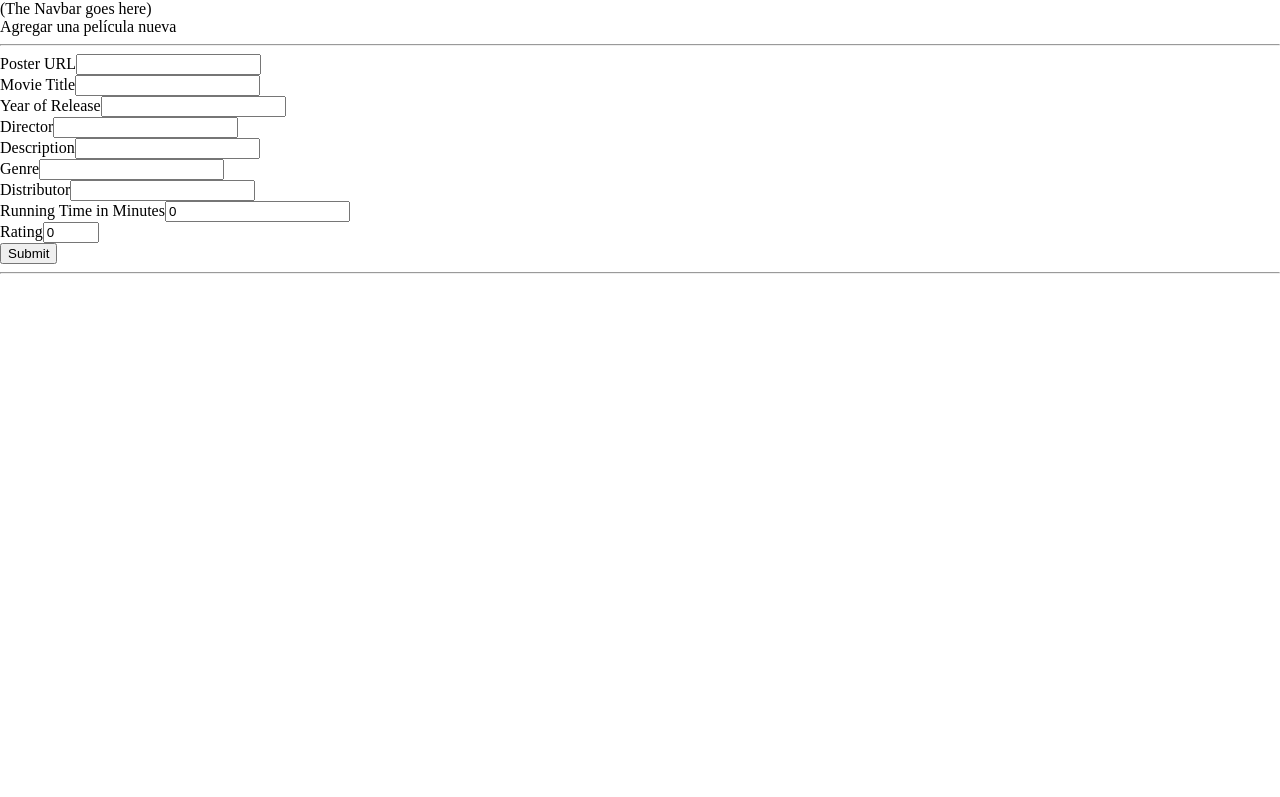
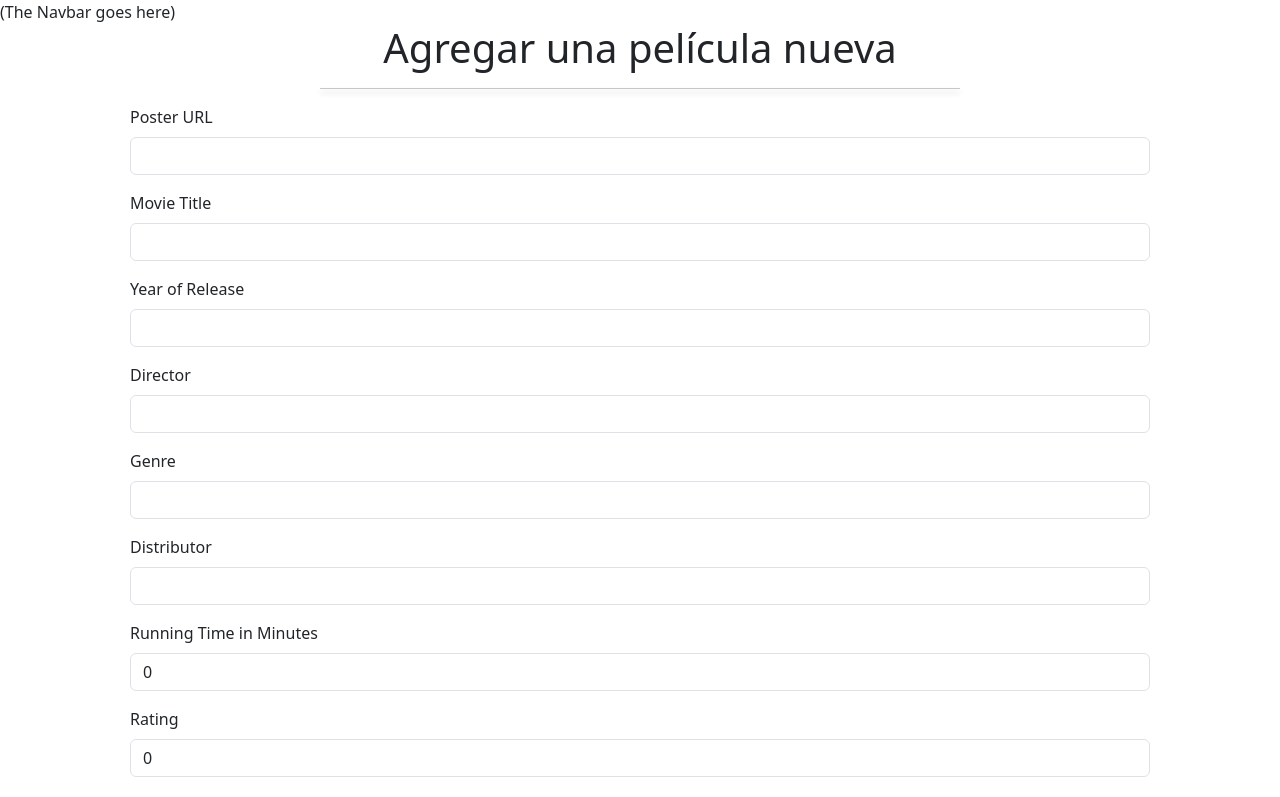
Before and after one commit to tyrmund/movies-react-project, a React (Vite) app: page /movies/new in a window 1280 px wide. Shown: the top 797 px of the page. Built offline with nearby package versions, Linux system fonts and the light colour scheme.

Commit message:
added movie list, create, edit

```diff
--- a/package.json
+++ b/package.json
@@ -11,7 +11,9 @@
   },
   "dependencies": {
     "axios": "^1.6.8",
+    "bootstrap": "^5.3.3",
     "react": "^18.2.0",
+    "react-bootstrap": "^2.10.2",
     "react-dom": "^18.2.0",
     "react-router-dom": "^6.23.0"
   },
--- a/src/App.jsx
+++ b/src/App.jsx
@@ -1,5 +1,6 @@
 import './App.css'
 import { Routes, Route } from 'react-router-dom'
+import 'bootstrap/dist/css/bootstrap.min.css'
 import NavBar from './components/NavBar/NavBar'
 import HomePage from './pages/HomePage/HomePage'
 import AboutPage from './pages/AboutPage/AboutPage'
--- a/src/components/MovieCard/MovieCard.jsx
+++ b/src/components/MovieCard/MovieCard.jsx
@@ -1,16 +1,33 @@
+function MovieCard({ id, title, image, director, rating }) {
 
-
-
-function MovieCard({ id, title, image, description }) {
-
-
+    let ratingColor = ''
+    if (rating > 8.5) ratingColor = 'bg-success'
+    else if (rating > 7) ratingColor = 'bg-info'
+    else if (rating > 4) ratingColor = 'bg-warning'
+    else ratingColor = 'bg-danger'
 
     return (
-        <div className="MovieCard">
-            <img src={image} alt={title} />
-            <h1>{title}</h1>
-            <p>{description}</p>
-
+        <div className="MovieCard mt-5">
+            <img
+                src={image}
+                alt={title}
+                className="w-100 h-auto mx-auto d-block"
+                style={{ maxHeight: '400px' }} />
+            <div className="MovieCardInfo">
+                <h1 className="text-center mt-3 mb-3 fs-3">{title}</h1>
+                <p className="text-center fs-6"><b>Director:</b> {director}</p>
+                <p
+                    className={`text-center fs-6 rounded ${ratingColor}`}
+                    style={{
+                        color: 'white',
+                        display: 'inline-block',
+                        padding: '3px',
+                        width: '100px',
+                        marginLeft: 'calc(50% - 50px)'
+                    }}>
+                    <b>Rating:</b> {rating}
+                </p>
+            </div>
         </div>
     )
 
--- a/src/components/MovieNewForm/MovieNewForm.jsx
+++ b/src/components/MovieNewForm/MovieNewForm.jsx
@@ -1,8 +1,15 @@
 import { useState } from "react"
+import { Container } from "react-bootstrap"
+import axios from "axios"
+import { useNavigate } from "react-router-dom"
 
-function MovieForm() {
+const API_URL = "http://localhost:5000"
 
-    const [movieForm, setMovieForm] = useState({
+function MovieNewForm() {
+
+    const navigate = useNavigate()
+
+    const [newMovie, setNewMovie] = useState({
         image: '',
         title: '',
         releaseYear: '',
@@ -16,91 +23,125 @@ function MovieForm() {
         rating: 0
     })
 
-    const handleMovieFormChange = (event) => {
+    const handleMovieNewFormChange = (event) => {
         const { value, name } = event.target
-        setMovieForm({ ...movieForm, [name]: value })
+        setNewMovie({ ...newMovie, [name]: value })
     }
 
     const handleMovieSubmit = (event) => {
         event.preventDefault()
-        alert(`Creando ${movieForm.title}!`)
+        axios
+            .post(`${API_URL}/movies`, newMovie)
+            .then(() => {
+                alert(`Creando ${newMovie.title}!`)
+                navigate('/')
+            })
+            .catch(err => console.log(err))
     }
 
     return (
-        <div className="MovieForm">
-            <hr />
-            <form onSubmit={handleMovieSubmit}>
-                <label>Poster URL</label>
+        <div className="MovieNewForm mb-5">
+            <Container className="w-70 h-70 d-block mx-auto">
+                <form className="mx-5" onSubmit={handleMovieSubmit}>
+                    <div className="mb-3">
+                        <label className="form-label">Poster URL</label>
                         <input
+                            className="form-control"
                             type="text"
                             name="image"
-                    value={movieForm.image}
-                    onChange={handleMovieFormChange} />
-                <br />
-                <label>Movie Title</label>
+                            value={newMovie.image}
+                            onChange={handleMovieNewFormChange} />
+                    </div>
+
+                    <div className="mb-3">
+                        <label className="form-label">Movie Title</label>
                         <input
+                            className="form-control"
                             type="text"
                             name="title"
-                    value={movieForm.title}
-                    onChange={handleMovieFormChange} />
-                <br />
-                <label>Year of Release</label>
+                            value={newMovie.title}
+                            onChange={handleMovieNewFormChange} />
+                    </div>
+
+                    <div className="mb-3">
+                        <label className="form-label">Year of Release</label>
                         <input
+                            className="form-control"
                             type="text"
                             name="releaseYear"
-                    value={movieForm.releaseYear}
-                    onChange={handleMovieFormChange} />
-                <br />
-                <label>Director</label>
+                            value={newMovie.releaseYear}
+                            onChange={handleMovieNewFormChange} />
+                    </div>
+
+                    <div className="mb-3">
+                        <label className="form-label">Director</label>
                         <input
+                            className="form-control"
                             type="text"
                             name="director"
-                    value={movieForm.director}
-                    onChange={handleMovieFormChange} />
-                <br />
-                <label>Description</label>
+                            value={newMovie.director}
+                            onChange={handleMovieNewFormChange} />
+                    </div>
+
+                    <div className="mb-3">
+                        <label className="form-label">Genre</label>
                         <input
-                    type="text"
-                    name="description"
-                    value={movieForm.description}
-                    onChange={handleMovieFormChange} />
-                <br />
-                <label>Genre</label>
-                <input
+                            className="form-control"
                             type="text"
                             name="genre"
-                    value={movieForm.genre}
-                    onChange={handleMovieFormChange} />
-                <br />
-                <label>Distributor</label>
+                            value={newMovie.genre}
+                            onChange={handleMovieNewFormChange} />
+                    </div>
+
+                    <div className="mb-3">
+                        <label className="form-label">Distributor</label>
                         <input
+                            className="form-control"
                             type="text"
                             name="distributor"
-                    value={movieForm.distributor}
-                    onChange={handleMovieFormChange} />
-                <br />
-                <label>Running Time in Minutes</label>
+                            value={newMovie.distributor}
+                            onChange={handleMovieNewFormChange} />
+                    </div>
+
+                    <div className="mb-3">
+                        <label className="form-label">Running Time in Minutes</label>
                         <input
+                            className="form-control"
                             type="number"
                             name="runningTime"
-                    value={movieForm.runningTime}
-                    onChange={handleMovieFormChange} />
-                <br />
-                <label>Rating</label>
+                            value={newMovie.runningTime}
+                            onChange={handleMovieNewFormChange} />
+                    </div>
+
+                    <div className="mb-3">
+                        <label className="form-label">Rating</label>
                         <input
+                            className="form-control"
                             type="number"
                             min={0}
                             max={10}
                             name="rating"
-                    value={movieForm.rating}
-                    onChange={handleMovieFormChange} />
-                <br />
-                <input type="submit" />
+                            value={newMovie.rating}
+                            onChange={handleMovieNewFormChange} />
+                    </div>
+
+                    <div className="mb-3">
+                        <label className="form-label">Description</label>
+                        <textarea
+                            className="form-control"
+                            type="text"
+                            name="description"
+                            rows='5'
+                            value={newMovie.description}
+                            onChange={handleMovieNewFormChange} />
+                    </div>
+
+                    <input className="mx-auto d-block btn btn-primary" type="submit" />
                 </form>
-            <hr />
+            </Container>
         </div>
     )
 
 }
 
-export default MovieForm
+export default MovieNewForm
--- a/src/components/MoviesList/MoviesList.jsx
+++ b/src/components/MoviesList/MoviesList.jsx
@@ -1,6 +1,7 @@
 import axios from "axios"
 import { Link } from "react-router-dom"
 import { useEffect, useState } from "react"
+import { Container, Row, Col } from "react-bootstrap"
 import MovieCard from "../MovieCard/MovieCard"
 
 const API_URL = "http://localhost:5000"
@@ -20,15 +21,35 @@ function MoviesList() {
             .catch(err => console.log(err))
     }
 
+    const deleteMovie = (id) => {
+        axios
+            .delete(`${API_URL}/movies/${id}`)
+            .then(loadAllMovies())
+            .catch(err => console.log(err))
+    }
+
     return (
         <div className='MoviesList'>
-
-            {
-                movies.map((movie) =>
-                    <Link to={`/movies/${movie.id}`}>
-                        <MovieCard key={movie.id} {...movie} />
-                    </Link>
-                )}
+            <Container>
+                <Row className="justify-content-center">
+                    {movies.map((movie) =>
+                        <Col key={movie.id} md={4} className="shadow-lg p-3 bg-white rounded m-3">
+                            <Link
+                                style={{ textDecoration: 'none', color: 'black' }}
+                                to={`/movies/${movie.id}`}
+                            >
+                                <MovieCard {...movie} />
+                            </Link>
+                            <button
+                                type="button"
+                                className="mx-auto d-block btn bg-dark btn-outline-danger"
+                                onClick={() => deleteMovie(movie.id)}>
+                                Delete Movie
+                            </button>
+                        </Col>
+                    )}
+                </Row>
+            </Container>
         </div>
     )
 }
--- a/src/pages/HomePage/HomePage.jsx
+++ b/src/pages/HomePage/HomePage.jsx
@@ -1,8 +1,44 @@
+import { Container } from 'react-bootstrap';
+import axios from 'axios';
+import { useEffect, useState } from 'react';
+
+const API_URL = 'http://localhost:5000'
+
 function HomePage() {
 
+    const [poster, setPoster] = useState('')
+
+    useEffect(() => {
+        loadRandomPoster()
+    }, [])
+
+    const loadRandomPoster = () => {
+        axios
+            .get(`${API_URL}/movies`)
+            .then(({ data }) => setPoster(data[Math.floor(Math.random() * data.length)].image))
+            .catch(err => console.log(err))
+    }
+
     return (
-        <div className="HomePage">
-            Testing Home!
+        <div className="HomePage bg-light">
+            <Container className='mt-5 mx-auto'>
+                <h1 className='text-center mt-5'>Bienvenido a Ironbuster</h1>
+                <h2
+                    className='text-center mt-5'
+                    style={{ fontSize: '15px', fontStyle: 'italic' }}
+                >La colección de películas más grande de Ironhack Matadero
+                </h2>
+                <div className='shadow-lg p-3 mb-5 bg-white rounded'>
+                    <img
+                        src={poster}
+                        alt="random-poster"
+                        className="rounded mx-auto d-block w-50 h-50 mt-5"
+                    />
+                    <p className='text-center font-italic mt-3'>
+                        Actualmente disponible en nuestro catálogo
+                    </p>
+                </div>
+            </Container>
         </div>
     )
 
--- a/src/pages/MovieNewPage/MovieNewPage.jsx
+++ b/src/pages/MovieNewPage/MovieNewPage.jsx
@@ -4,7 +4,8 @@ function MovieNewPage() {
 
     return (
         <div className="MovieNewPage">
-            Agregar una película nueva
+            <h1 className="text-center">Agregar una película nueva</h1>
+            <hr className="mx-auto d-block w-50" style={{ boxShadow: '0 4px 6px rgba(0, 0, 0, 10)' }} />
             <MovieNewForm />
         </div>
     )
--- a/src/pages/MoviesListPage/MoviesListPage.jsx
+++ b/src/pages/MoviesListPage/MoviesListPage.jsx
@@ -4,8 +4,8 @@ function MoviesListPage() {
 
     return (
         <div className="MoviesListPage">
-            <h1>Listado de peliculas</h1>
-            <hr />
+            <h1 className="text-center">Nuestra colección</h1>
+            <hr className="mx-auto d-block w-50" style={{ boxShadow: '0 4px 6px rgba(0, 0, 0, 10)' }} />
             <MoviesList />
         </div >
     )
```
Also changed, not shown: src/components/MovieEditForm/MovieEditForm.jsx (+94 -40 lines), 1 other file (tests, documents, lock files or other folders). Lines whose indentation alone changed are shown as unchanged.
